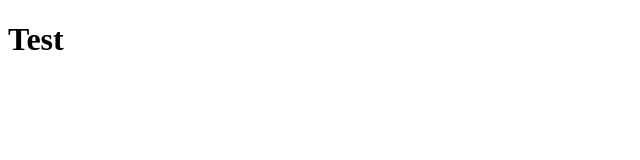
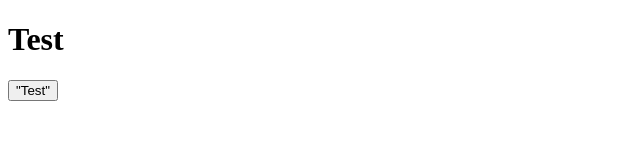
Before and after one commit to tybed7/tybed7.github.io, a plain HTML site: page index.html in a window 1280 px wide. Shown: the whole page, without its empty margins (0-640 px from the left). Drawn offline with Linux system fonts and the light colour scheme.

Commit message:
Update index.html

```diff
--- a/index.html
+++ b/index.html
@@ -18,6 +18,7 @@ j=d.createElement(s),dl=l!='dataLayer'?'&l='+l:'';j.async=true;j.src=
 height="0" width="0" style="display:none;visibility:hidden"></iframe></noscript>
 <!-- End Google Tag Manager (noscript) -->
     <h1>Test</h2>
+    <button>"Test"</button>
 
 </body>
 </html>
```
